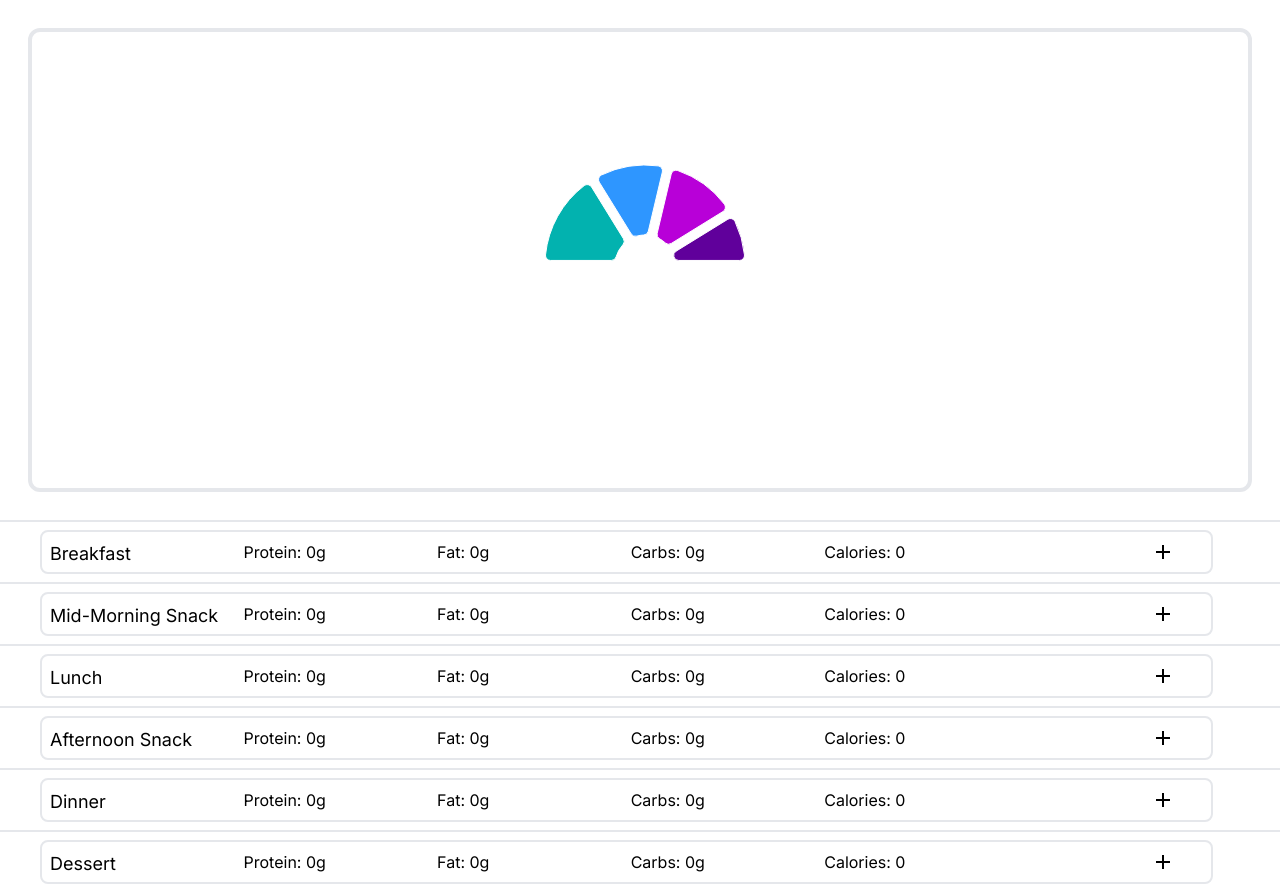
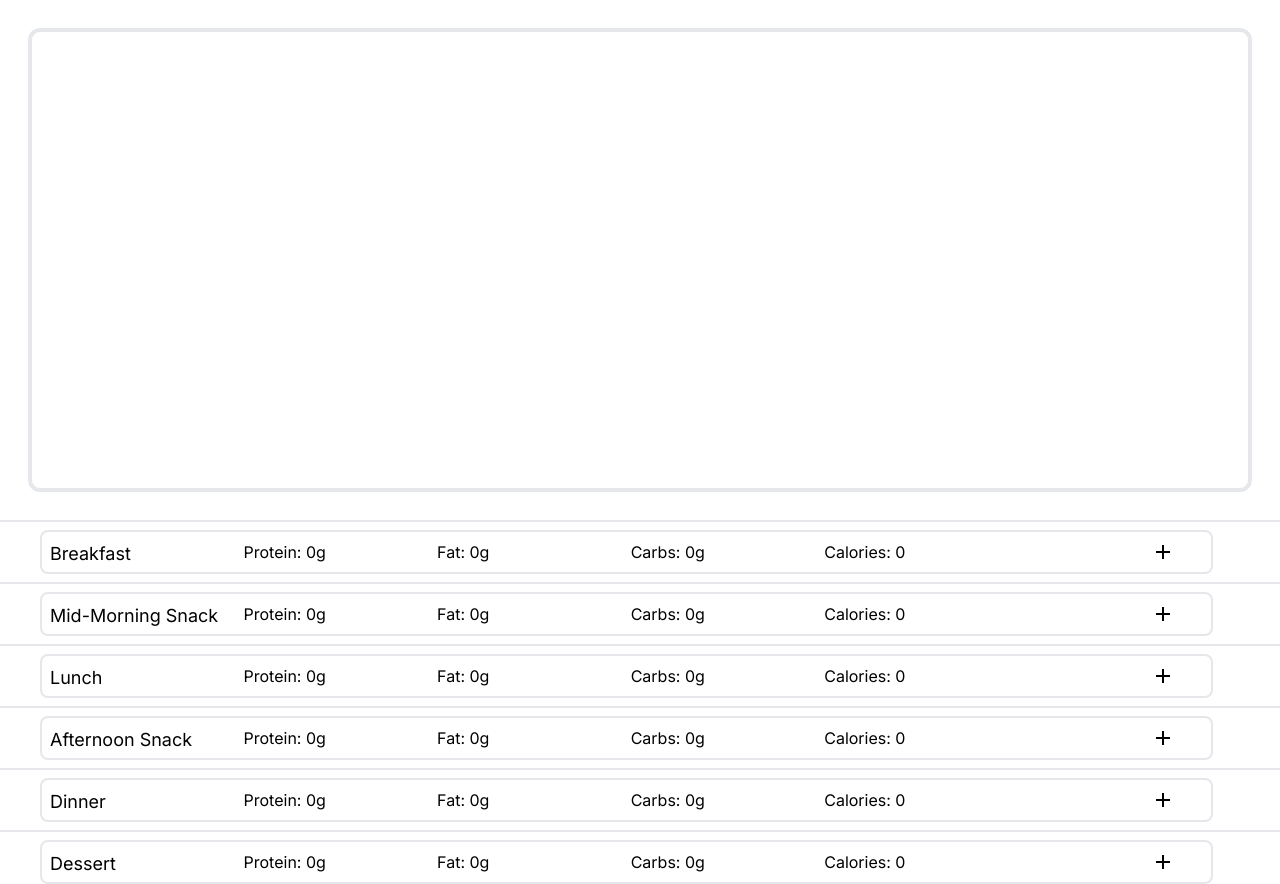
Before and after one commit to maherdj/macro-tracker, a Next.js app: page /dashboard in a window 1280 px wide. Built offline with nearby package versions, Linux system fonts and the light colour scheme.

Commit message:
added in reactive macro data to pie chart to show daily consumption

```diff
--- a/package.json
+++ b/package.json
@@ -9,10 +9,15 @@
     "lint": "next lint"
   },
   "dependencies": {
+    "@emotion/react": "^11.11.3",
+    "@emotion/styled": "^11.11.0",
+    "@mui/material": "^5.15.6",
+    "@mui/x-charts": "^6.19.1",
     "@reduxjs/toolkit": "^2.0.1",
     "next": "14.0.4",
     "react": "^18.2.0",
     "react-dom": "^18.2.0",
+    "react-icons": "^5.0.1",
     "uuidv4": "^6.2.13"
   },
   "devDependencies": {
--- a/src/app/dashboard/DailyOverview.tsx
+++ b/src/app/dashboard/DailyOverview.tsx
@@ -96,6 +96,7 @@
     setDailyCarbs(carbs);
     setDailyFat(fats);
     setDailyCalories(cals);
+    console.log(protein);
   }, [
     breakfastFoods,
     morningSnackFoods,
@@ -109,7 +110,11 @@
       <PieChart
         series={[
           {
-            data,
+            data: [
+              { value: dailyProtein, color: "blue", label: "Protein" },
+              { value: dailyCarbs, color: "purple", label: "Carbs" },
+              { value: dailyFat, color: "orange", label: "Fats" },
+            ],
             innerRadius: 30,
             outerRadius: 100,
             paddingAngle: 5,
```
Also changed, not shown: 1 other file (tests, documents, lock files or other folders).
